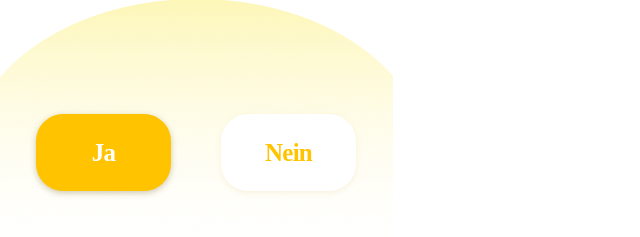
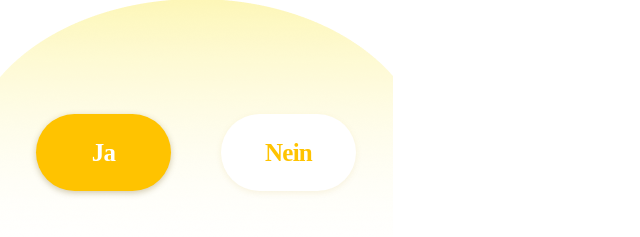
Before and after one commit to guoyong944/guoyong944.github.io, a plain HTML site: page index.html in a window 1280 px wide. Shown: the part 383-620 px from the top of the page, 0-640 px from the left. Drawn offline with Linux system fonts and the light colour scheme.

Commit message:
borderradius

```diff
--- a/style.css
+++ b/style.css
@@ -50,6 +50,7 @@ body {
 
 }
 
+
 #buttonJa {
     font-family: Avenir;
     font-size: 25px;
@@ -67,7 +68,7 @@ body {
     box-shadow: 0px 2px 6px 0px rgba(103, 75, 0, 0.3);
     text-align: center;
     border:0;
-    border-radius: 27px;
+    border-radius: 40px;
     z-index: 6
 }
 
@@ -87,10 +88,9 @@ body {
     height: 77px;
     margin: auto;
     background: #FFFFFF;
-    border-radius: 27px;
+    border-radius: 40px;
     text-align: center;
     border:0;
-    border-radius: 27px;
     box-shadow: 0px 2px 6px 0px rgba(191, 139, 0, 0.1);
     z-index: 6;
 
```
